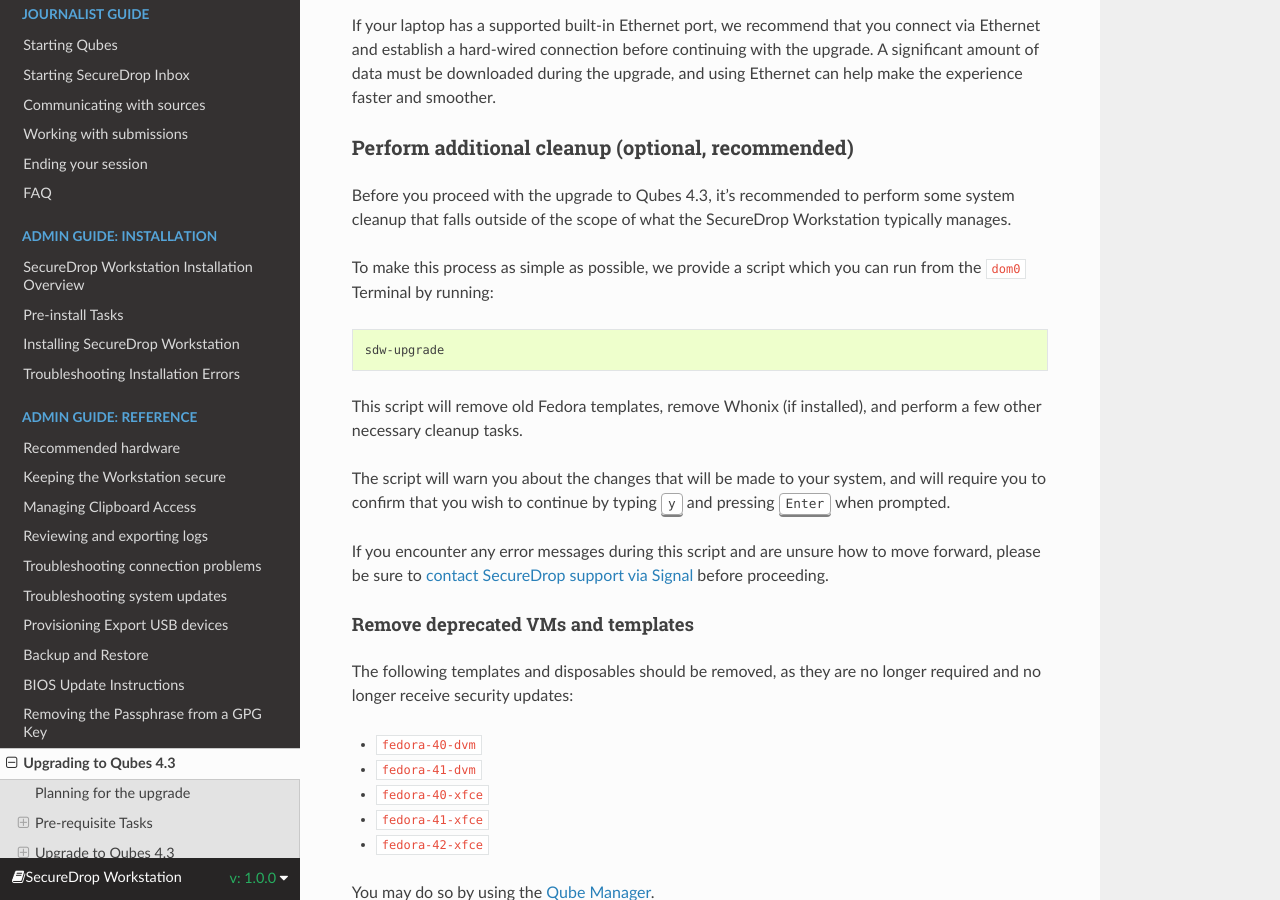
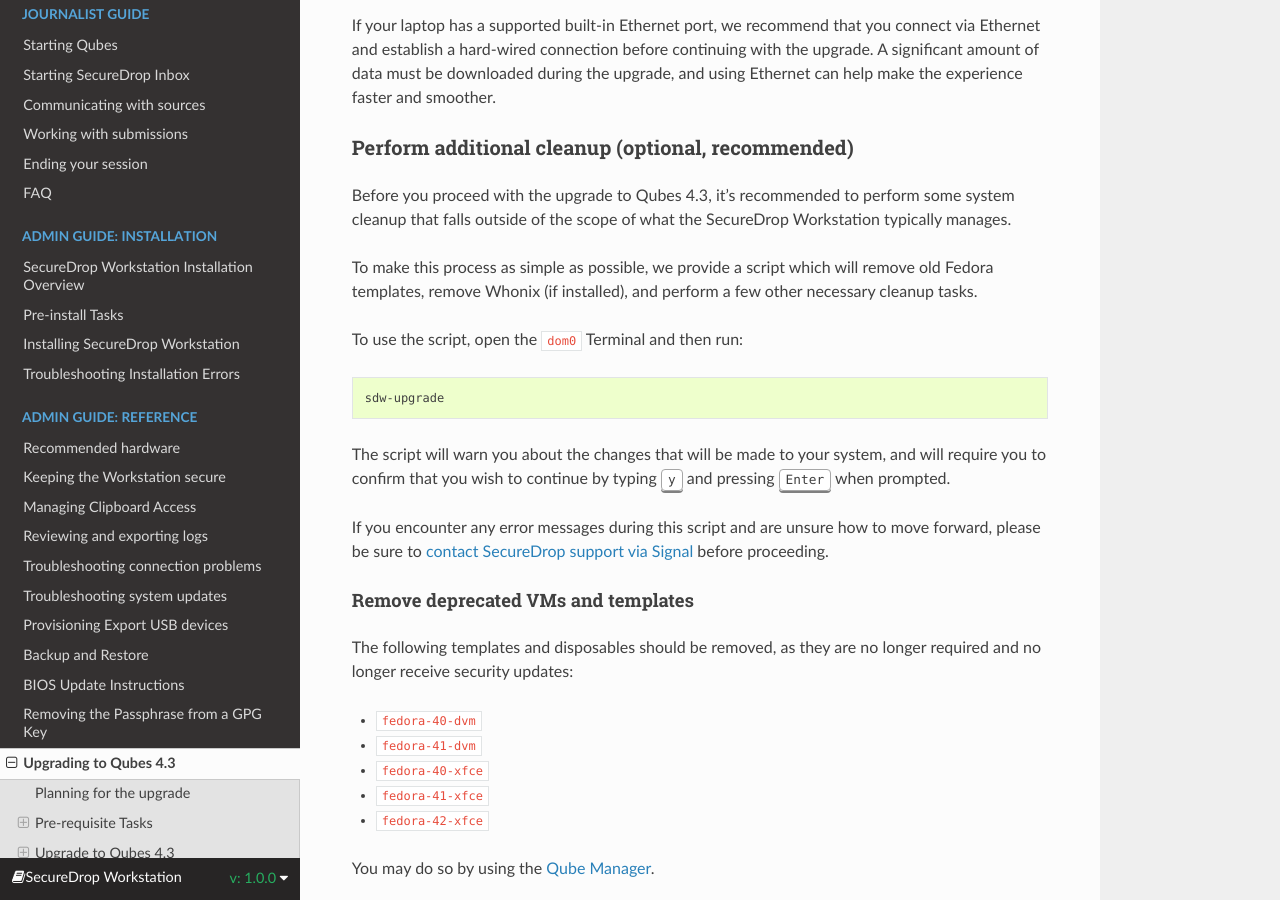
Before and after one commit to freedomofpress/securedrop-workstation-docs, a Sphinx documentation site: the page built from docs/admin/reference/upgrade_to_qubes_4.3.rst, in a window 1280 px wide and 900 px high, scrolled down 1822 px. Built offline with Sphinx 7.4.7 and the Read the Docs theme 3.1.0, drawn with Linux system fonts in a browser that asks for light colours.

Commit message:
Describe upgrade script before telling how to invoke it

```diff
--- a/docs/admin/reference/upgrade_to_qubes_4.3.rst
+++ b/docs/admin/reference/upgrade_to_qubes_4.3.rst
@@ -99,15 +99,15 @@
 some system cleanup that falls outside of the scope of what the SecureDrop
 Workstation typically manages.
 
-To make this process as simple as possible, we provide a script which you can
-run from the ``dom0`` Terminal by running:
+To make this process as simple as possible, we provide a script which
+will remove old Fedora templates, remove Whonix (if installed), and
+perform a few other necessary cleanup tasks.
+
+To use the script, open the ``dom0`` Terminal and then run:
 
 .. code-block:: sh
 
    sdw-upgrade
-
-This script will remove old Fedora templates, remove Whonix (if installed), and
-perform a few other necessary cleanup tasks.
 
 The script will warn you about the changes that will be made to your system, and will
 require you to confirm that you wish to continue by typing :kbd:`y` and pressing
```
